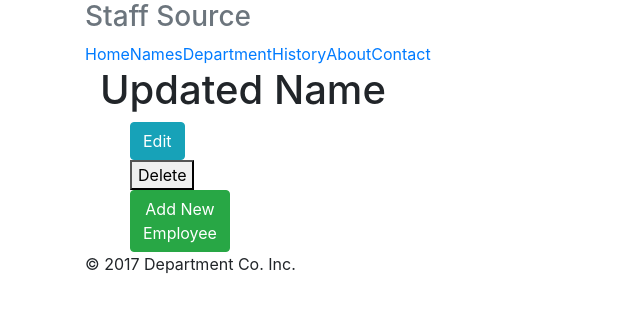
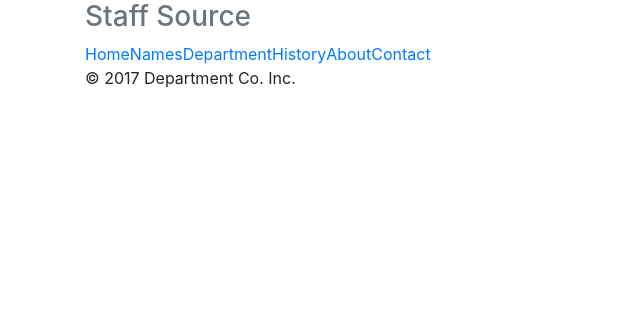
Before and after one commit to vincelenx184/department, a Django app: template templates/staff/details.html in a window 1280 px wide. Shown: the top 326 px of the page, without its empty margins (0-640 px from the left). Run offline with Django 3.2, Linux system fonts and the light colour scheme; the template is opened without the code that fills it, so the values that code supplies are empty; some libraries are stand-ins or nearby versions.

Commit message:
reverted back to only 2 views

```diff
--- a/department/settings.py
+++ b/department/settings.py
@@ -109,7 +109,7 @@ AUTH_PASSWORD_VALIDATORS = [
 
 LANGUAGE_CODE = 'en-us'
 
-TIME_ZONE = 'UTC'
+TIME_ZONE = 'America/Los_Angeles'
 
 USE_I18N = True
 
--- a/department/views.py
+++ b/department/views.py
@@ -1,5 +1,5 @@
 from django.shortcuts import render
-from staff.models import EmployeeDetail
+
 
 def home(request):
 
--- a/staff/urls.py
+++ b/staff/urls.py
@@ -6,7 +6,7 @@ urlpatterns = [
 
     url(r'^names/$', views.names, name='names'),
     url(r'^add_employee/$', views.add_employee, name='add_employee'),
-    url(r'^details/(?P<pk>\d+)/$', views.details, name='details'),
-    url(r'^edit_employee/(?P<pk>\d+)/$', views.edit_employee, name='edit_employee'),
+    #url(r'^details/$', views.details, name='details'),
+    #url(r'^edit_employee/$', views.edit_employee, name='edit_employee'),
 
 ]
--- a/templates/base.html
+++ b/templates/base.html
@@ -8,7 +8,7 @@
     <!-- The above 3 meta tags *must* come first in the head; any other head content must come *after* these tags -->
     <meta name="description" content="">
     <meta name="author" content="">
-    <link rel="icon" href="../../favicon.ico">
+
 
     <title>Staff Source</title>
 
--- a/templates/home.html
+++ b/templates/home.html
@@ -18,7 +18,7 @@
     <div class="col-lg-4">
         <h2>Update Employee</h2>
         <p>Update employee information from the database.</p>
-        <p><a class="btn btn-success" href="{% url 'staff:details' %}" role="button">Edit &raquo;</a></p>
+        <p><a class="btn btn-success" href="#" role="button">Edit &raquo;</a></p>
     </div>
     <div class="col-lg-4">
         <h2>Delete Employee</h2>
--- a/templates/staff/details.html
+++ b/templates/staff/details.html
@@ -2,18 +2,4 @@
 
 {% block content %}
 
-<div class="col-sm-9 col-sm-offset-3 col-md-10 col-md-offset-2 main">
-        <div class="page-header">
-            <h1>Updated Name</h1>
-        </div>
-        {{ named.last_name }}
-        {{ named.first_name }}
-
-        <div class="col-sm-8 col-sm-offset-4">
-            <div class="col-sm-2"><a href="{% url 'staff:edit_employee' pk=named.pk %}"><button class="btn btn-info">Edit</button></a></div>
-            <div class="col-sm-2"><button>Delete</button></div>
-            <div class="col-sm-2"><a href="{% url 'staff:add_employee' %}"><button class="btn btn-success">Add New Employee</button></a></div>
-        </div>
-    </div>
-
 {% endblock %}
--- a/templates/staff/names.html
+++ b/templates/staff/names.html
@@ -20,10 +20,10 @@
     {% for item in details %}
     <tr>
         <th></th>
-        <td><a href="{% url 'staff:details' pk=item.pk %}">{{ item.last_name }}</a></td>
+        <td><a href="#">{{ item.last_name }}</a></td>
         <td>{{item.first_name}}</td>
         <td>{{item.currently_employed}}</td>
-        <td><a href="{% url 'staff:edit_employee' pk=item.pk %}">Edit</a></td>
+        <td><a href="#">Edit</a></td>
     </tr>
     {% endfor %}
     </tbody>
```
Also changed, not shown: staff/models.py (+1 -6 lines), staff/views.py (+0 -40 lines).
